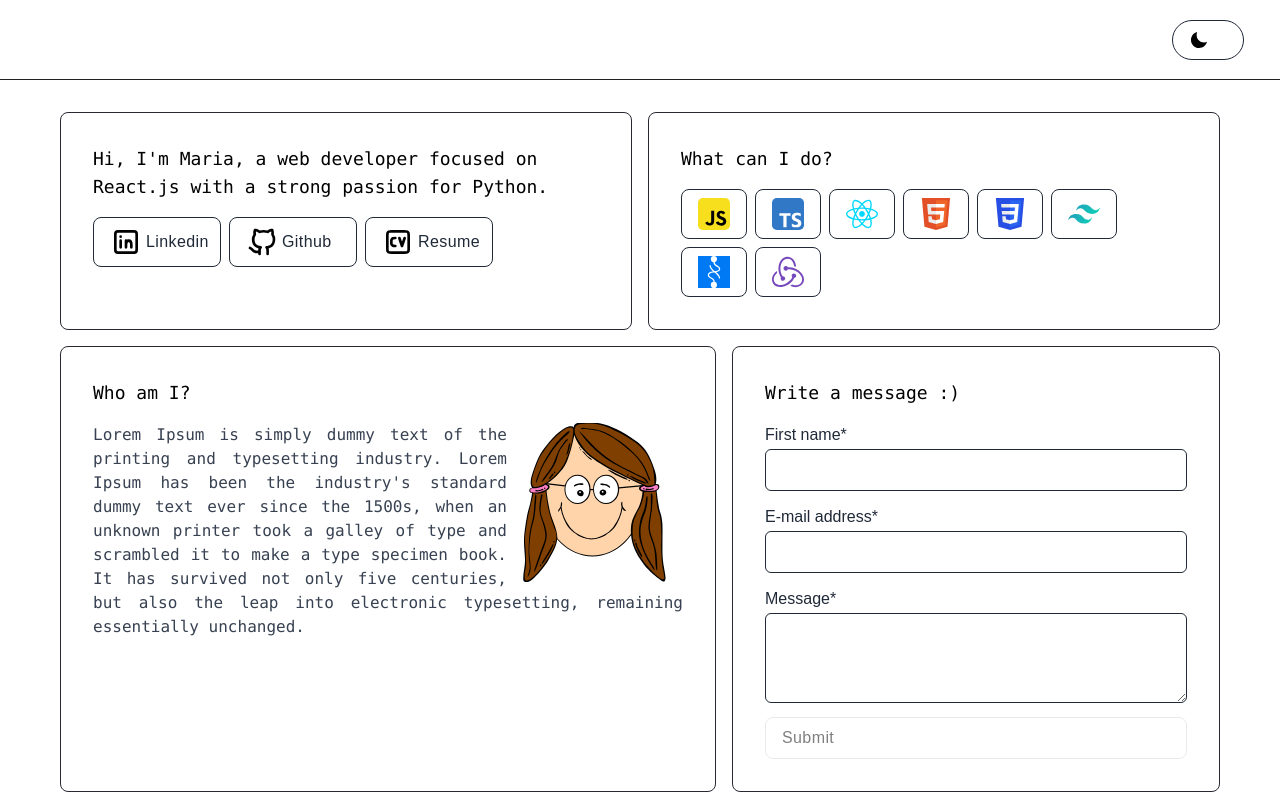
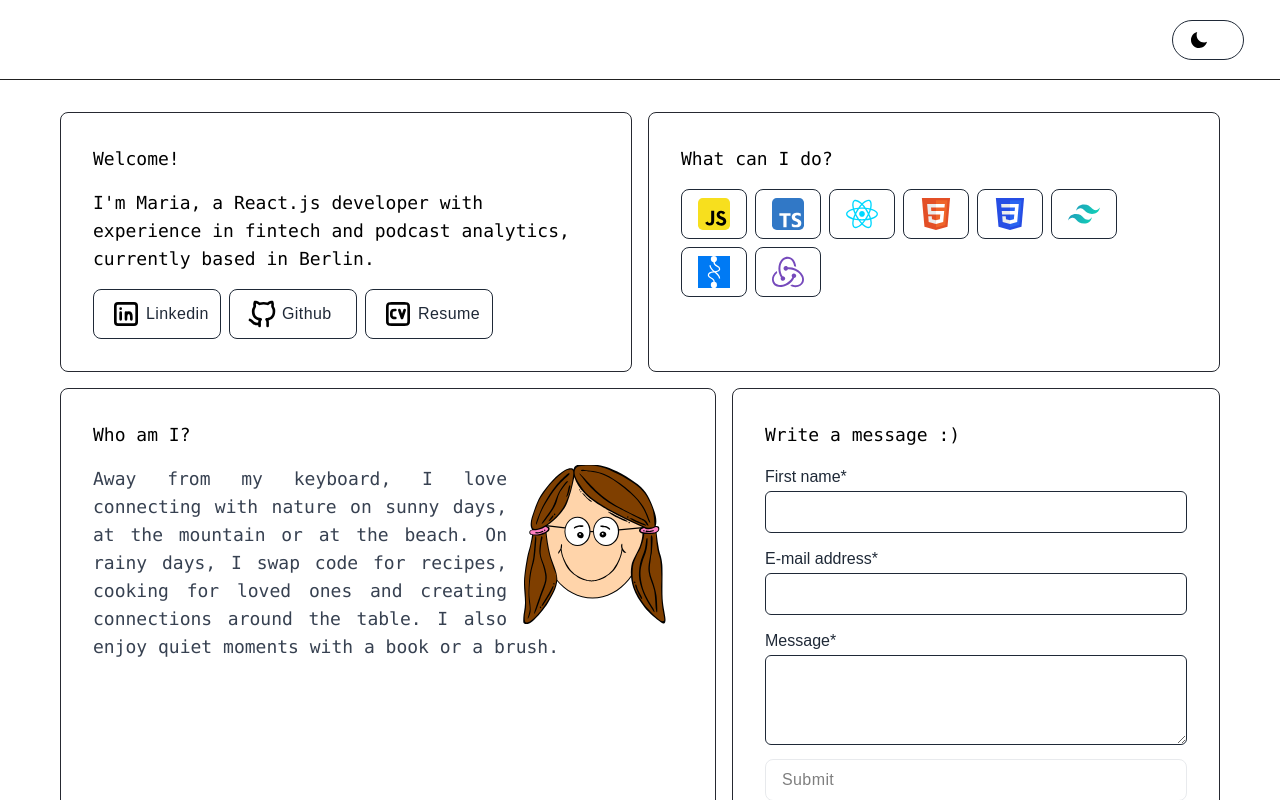
Before and after one commit to mariamarinescu/mmarinescu, a React (Vite) app: page / in a window 1280 px wide. Shown: the top 800 px of the page. Built offline with nearby package versions, Linux system fonts and the light colour scheme; what tailwindcss-children would draw is missing.

Commit message:
Change text on dashboard cards

```diff
--- a/src/modules/app/dashboard/Dashboard.tsx
+++ b/src/modules/app/dashboard/Dashboard.tsx
@@ -8,7 +8,7 @@ import {
 
 export const Dashboard: React.FC = () => {
   return (
-    <div className="main-padding min-custom-width relative flex h-fit grow flex-col items-start justify-start gap-4 bg-white dark:bg-theme-dark-bg">
+    <div className="main-padding relative flex h-fit grow flex-col items-start justify-start gap-4 bg-white dark:bg-theme-dark-bg">
       <div className="grid h-fit w-full grid-cols-1 gap-4 px-1 sm:px-6 md:grid-cols-2">
         <WelcomeCard />
         <SkillsCard />
--- a/src/modules/app/dashboard/dashboardCards/AboutMeCard.tsx
+++ b/src/modules/app/dashboard/dashboardCards/AboutMeCard.tsx
@@ -14,13 +14,11 @@ export const AboutMeCard: React.FC<AboutMeCardProps> = ({ className }) => {
         <div className="float-right mb-1 ml-2 mr-2">
           <Woman className="float-right h-40 w-40" />
         </div>
-        <p className="text-justify font-mono text-gray-700 dark:text-gray-300">
-          Lorem Ipsum is simply dummy text of the printing and typesetting
-          industry. Lorem Ipsum has been the industry's standard dummy text ever
-          since the 1500s, when an unknown printer took a galley of type and
-          scrambled it to make a type specimen book. It has survived not only
-          five centuries, but also the leap into electronic typesetting,
-          remaining essentially unchanged.
+        <p className="text-md text-justify font-mono text-gray-700 dark:text-gray-300 md:text-lg">
+          Away from my keyboard, I love connecting with nature on sunny days, at
+          the mountain or at the beach. On rainy days, I swap code for recipes,
+          cooking for loved ones and creating connections around the table. I
+          also enjoy quiet moments with a book or a brush.
         </p>
       </div>
     </Card>
--- a/src/modules/app/dashboard/dashboardCards/welcomeCard/index.tsx
+++ b/src/modules/app/dashboard/dashboardCards/welcomeCard/index.tsx
@@ -13,10 +13,11 @@ export const WelcomeCard: React.FC<WelcomeCardProps> = ({ className }) => {
         'flex h-full w-full flex-col items-start justify-start gap-4',
         className
       )}
+      title="Welcome!"
     >
       <p className="text-pretty font-mono text-lg text-black dark:text-white">
-        Hi, I'm Maria, a web developer focused on React.js with a strong passion
-        for Python.
+        I'm Maria, a React.js developer with experience in fintech and podcast
+        analytics, currently based in Berlin.
       </p>
       <ContactButtonGroup />
     </Card>
```
